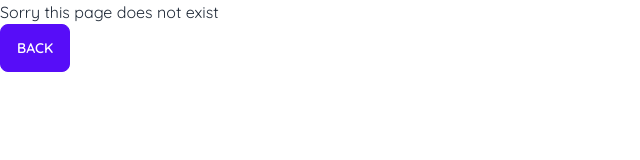
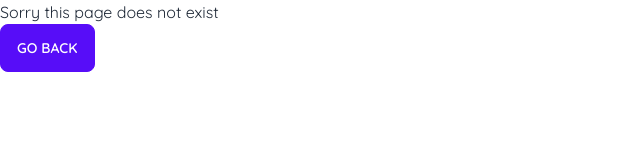
Before and after one commit to usman1100/effortaero-frontend, a React (Vite) app: page /dashboard/projects/1/ml in a window 1280 px wide. Shown: the top 160 px of the page, without its empty margins (0-640 px from the left). Built offline with nearby package versions, Linux system fonts and the light colour scheme.

Commit message:
More error checking added

```diff
--- a/src/components/EstimationCard.tsx
+++ b/src/components/EstimationCard.tsx
@@ -2,13 +2,16 @@
 import { useParams } from 'react-router-dom'
 import { formatDate, formatTime } from '../utils/datetime'
 import useDeleteEstimation from '../lib/hooks/estimation/useDeleteEstimation'
+import AuthStore from '../lib/state/authStore'
 
 export default function EstimationCard({ data }: { data: any }) {
 	const { id: projectID } = useParams()
 	const { mutate } = useDeleteEstimation(data._id, projectID as string)
+	const role = AuthStore(store => store.role)
 
 	return (
 		<div className='border-2 border-primary rounded-xl m-5 p-5'>
+			{role === 'owner' ? (
 				<button
 					onClick={() => {
 						mutate()
@@ -18,6 +21,7 @@
 				>
 					<AiOutlineDelete size={27} />
 				</button>
+			) : null}
 			<h1 className='font-bold text-center'>{data.value}</h1>
 			<h1 className='text-center'>Work Hours</h1>
 
--- a/src/pages/404.tsx
+++ b/src/pages/404.tsx
@@ -1,10 +1,15 @@
+import { Link } from 'react-router-dom'
 import BackButton from '../components/BackButton'
 
 export default function NotFound() {
 	return (
 		<>
 			<h1> Sorry this page does not exist</h1>
-			<BackButton />
+			<Link to='/'>
+				<button type='button' className='btn btn-primary'>
+					Go Back
+				</button>
+			</Link>
 		</>
 	)
 }
--- a/src/pages/Delphi.tsx
+++ b/src/pages/Delphi.tsx
@@ -7,9 +7,12 @@
 } from '../lib/hooks/estimation/useCreateEstimation'
 import useGetDelphiRounds from '../lib/hooks/estimation/useGetDelphiRounds'
 import useProjectEstimations from '../lib/hooks/estimation/useGetEstimations'
+import AuthStore from '../lib/state/authStore'
 
 export default function Delhpi() {
 	const { id } = useParams()
+	const role = AuthStore(store => store.role)
+
 	const { data: estimates, isLoading } = useProjectEstimations(
 		id as string,
 		EstimationEnum.DELPHI
@@ -77,6 +80,7 @@
 					<h1>No Delphi Rounds have been created yet</h1>
 				)}
 
+				{role === 'owner' ? (
 					<div className='grid grid-cols-2'>
 						<button
 							className='btn btn-secondary ml-2'
@@ -98,6 +102,7 @@
 							Finalize an estimate
 						</button>
 					</div>
+				) : null}
 			</div>
 		</div>
 	)
--- a/src/pages/Project/Info.tsx
+++ b/src/pages/Project/Info.tsx
@@ -27,6 +27,7 @@
 
 		const reader = new FileReader()
 		reader.onload = () => {
+			try {
 				const text = reader.result
 				const obj = JSON.parse(text as string)
 
@@ -44,6 +45,9 @@
 				setUseCases((prev: any) => [...prev, ...obj.useCases])
 
 				toast.success('Uploaded file')
+			} catch (e) {
+				toast.error('Invalid JSON uploaded')
+			}
 		}
 		reader.readAsText(file)
 	}, [])
```
Lines whose indentation alone changed are shown as unchanged.
